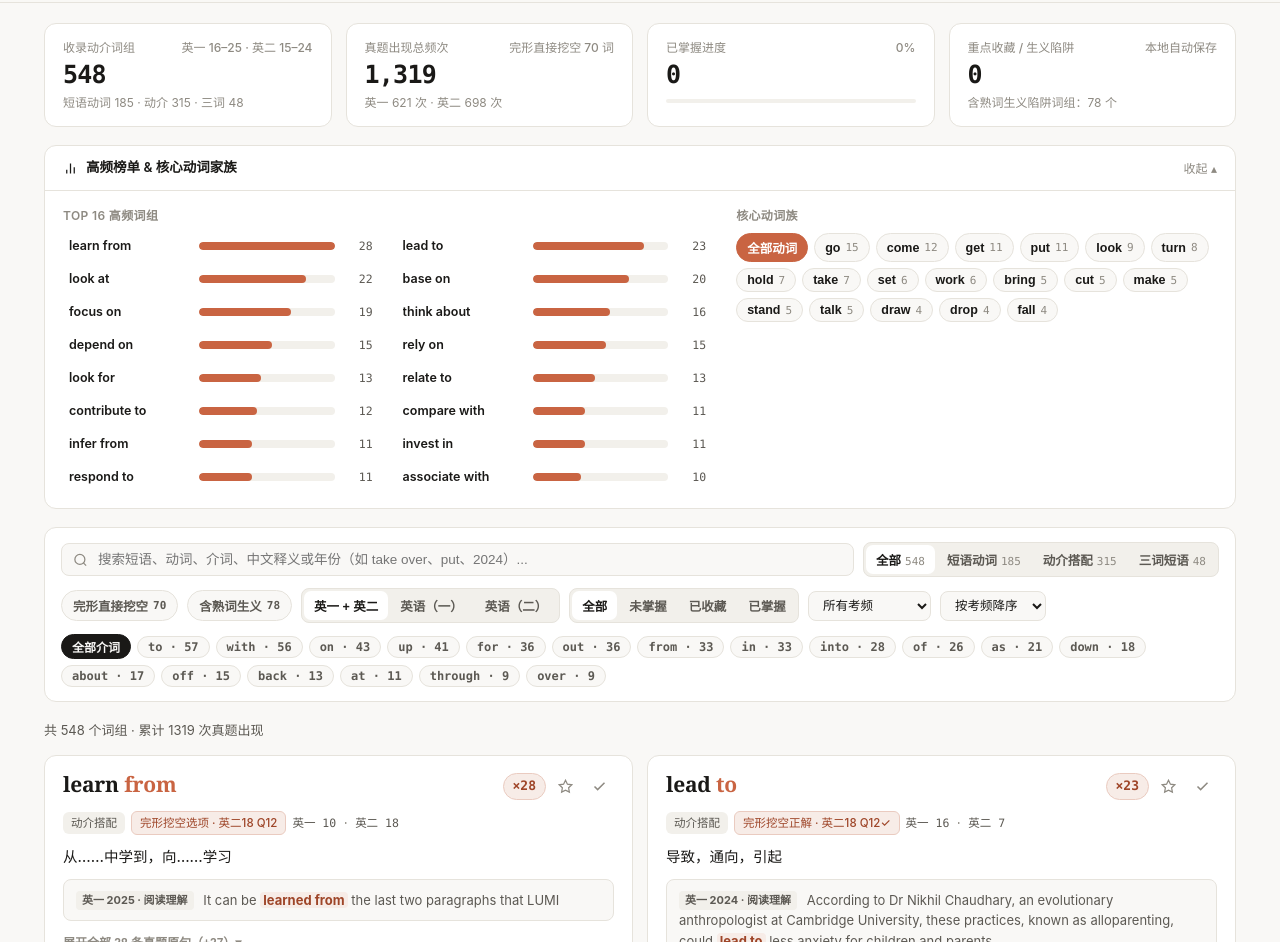
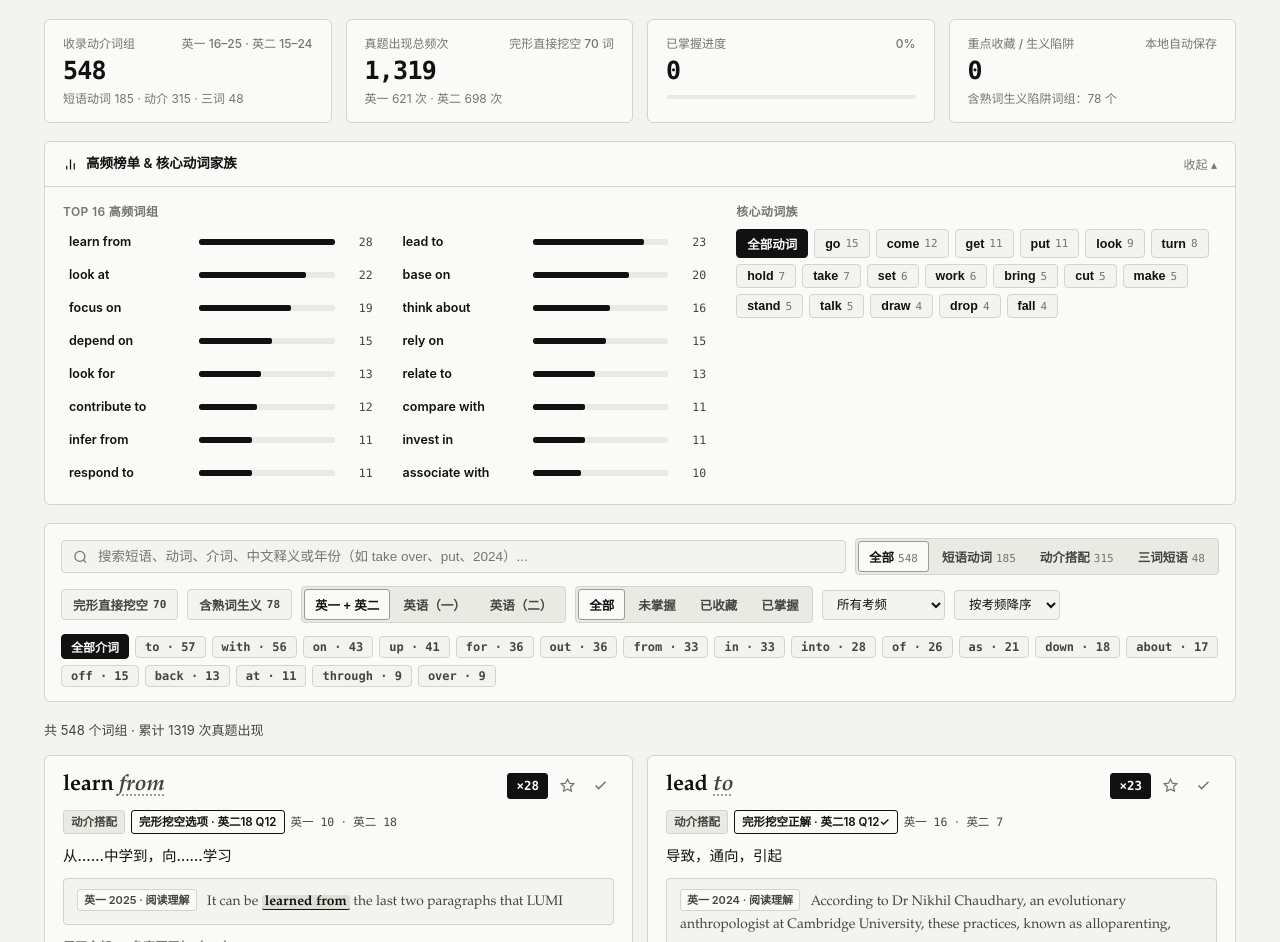
Before and after one commit to wzhu22750-lang/kaoyan-english-wordbook, a plain HTML site: page index.html in a window 1280 px wide. Shown: the part 61-1003 px from the top of the page. Drawn offline with Linux system fonts and the light colour scheme.

Commit message:
Style: pure monochrome Kindle e-ink aesthetic

```diff
--- a/index.html
+++ b/index.html
@@ -6,75 +6,78 @@
 <title>考研英语十年真题 · 动介短语 × 完形挖空 × 熟词生义单词本</title>
 <style>
   :root {
-    --bg: #F9F8F6;
-    --bg-elevated: #FFFFFF;
-    --bg-subtle: #F2F0EB;
-    --bg-hover: #EAE7E0;
-    --border: #E6E3DC;
-    --border-strong: #D4D0C7;
-    --ink: #1A1917;
-    --ink-2: #5C5953;
-    --ink-3: #8E8A82;
-    --accent: #C96442;
-    --accent-soft: #F7ECE7;
-    --accent-border: #EACBC0;
-    --accent-ink: #9E4528;
-    /* Restrained neutral & single-accent semantic mapping (Claude-style minimalism) */
-    --blue: #5C5953;
-    --blue-soft: #F2F0EB;
-    --amber: #5C5953;
-    --amber-soft: #F2F0EB;
-    --sage: #C96442;
-    --sage-soft: #F7ECE7;
-    --sage-border: #EACBC0;
-    --plum: #1A1917;
-    --plum-soft: #F5F3EE;
-    --crimson: #9E4528;
-    --crimson-soft: #F7ECE7;
-    --crimson-border: #EACBC0;
-    --mark-bg: #F7ECE7;
-    --mark-ink: #9E4528;
+    /* Pure Monochrome Kindle E-Ink Palette (Zero Chromatic Color) */
+    --bg: #F3F3F0;
+    --bg-elevated: #FAFAF8;
+    --bg-subtle: #EAEAE5;
+    --bg-hover: #E0E0DA;
+    --border: #D4D4CE;
+    --border-strong: #9A9A94;
+    --ink: #111111;
+    --ink-2: #444441;
+    --ink-3: #757570;
+    --accent: #111111;
+    --accent-soft: #E8E8E3;
+    --accent-border: #111111;
+    --accent-ink: #111111;
+    --inv-ink: #FAFAF8;
+    --blue: #444441;
+    --blue-soft: #EAEAE5;
+    --amber: #444441;
+    --amber-soft: #EAEAE5;
+    --sage: #111111;
+    --sage-soft: #E8E8E3;
+    --sage-border: #111111;
+    --plum: #111111;
+    --plum-soft: #EFEFEB;
+    --crimson: #111111;
+    --crimson-soft: #E8E8E3;
+    --crimson-border: #111111;
+    --mark-bg: #DFDFD9;
+    --mark-ink: #111111;
     --shadow-sm: none;
-    --shadow-md: 0 2px 10px rgba(26, 25, 23, 0.04);
-    --shadow-lg: 0 20px 50px rgba(26, 25, 23, 0.14);
-    --radius: 12px;
-    --radius-sm: 8px;
-    --font-sans: -apple-system, BlinkMacSystemFont, "PingFang SC", "Hiragino Sans GB", "Microsoft YaHei", "Inter", system-ui, sans-serif;
-    --font-serif: "Newsreader", "New York", "Georgia", "Songti SC", "STSong", serif;
+    --shadow-md: none;
+    --shadow-lg: 0 12px 36px rgba(0, 0, 0, 0.18);
+    --radius: 6px;
+    --radius-sm: 4px;
+    --font-sans: -apple-system, BlinkMacSystemFont, "PingFang SC", "Hiragino Sans GB", "Microsoft YaHei", system-ui, sans-serif;
+    --font-serif: "Bookerly", "Palatino Linotype", "Palatino", "Georgia", "Songti SC", "STSong", serif;
     --font-mono: ui-monospace, SFMono-Regular, "SF Mono", Menlo, Consolas, monospace;
   }
 
   [data-theme="dark"] {
-    --bg: #1A1918;
-    --bg-elevated: #232220;
-    --bg-subtle: #2B2926;
-    --bg-hover: #33312D;
-    --border: #363430;
-    --border-strong: #48453F;
-    --ink: #ECE9E2;
-    --ink-2: #ACA79E;
-    --ink-3: #7A756D;
-    --accent: #D97757;
-    --accent-soft: #2E221D;
-    --accent-border: #4D352B;
-    --accent-ink: #E8967B;
-    --blue: #ACA79E;
-    --blue-soft: #2B2926;
-    --amber: #ACA79E;
-    --amber-soft: #2B2926;
-    --sage: #D97757;
-    --sage-soft: #2E221D;
-    --sage-border: #4D352B;
-    --plum: #ECE9E2;
-    --plum-soft: #272522;
-    --crimson: #E8967B;
-    --crimson-soft: #2E221D;
-    --crimson-border: #4D352B;
-    --mark-bg: #3B2820;
-    --mark-ink: #F2A88E;
+    /* Kindle Night Inverted E-Ink Mode */
+    --bg: #111111;
+    --bg-elevated: #171716;
+    --bg-subtle: #222220;
+    --bg-hover: #2C2C29;
+    --border: #333330;
+    --border-strong: #666660;
+    --ink: #EDEDEA;
+    --ink-2: #B3B3AD;
+    --ink-3: #7E7E78;
+    --accent: #EDEDEA;
+    --accent-soft: #262624;
+    --accent-border: #EDEDEA;
+    --accent-ink: #EDEDEA;
+    --inv-ink: #111111;
+    --blue: #B3B3AD;
+    --blue-soft: #222220;
+    --amber: #B3B3AD;
+    --amber-soft: #222220;
+    --sage: #EDEDEA;
+    --sage-soft: #262624;
+    --sage-border: #EDEDEA;
+    --plum: #EDEDEA;
+    --plum-soft: #1E1E1C;
+    --crimson: #EDEDEA;
+    --crimson-soft: #262624;
+    --crimson-border: #EDEDEA;
+    --mark-bg: #2E2E2B;
+    --mark-ink: #FFFFFF;
     --shadow-sm: none;
-    --shadow-md: 0 4px 16px rgba(0, 0, 0, 0.25);
-    --shadow-lg: 0 20px 50px rgba(0, 0, 0, 0.5);
+    --shadow-md: none;
+    --shadow-lg: 0 12px 36px rgba(0, 0, 0, 0.6);
   }
 
   * { box-sizing: border-box; margin: 0; padding: 0; }
@@ -99,10 +102,8 @@
     position: sticky;
     top: 0;
     z-index: 40;
-    background: color-mix(in srgb, var(--bg) 90%, transparent);
-    backdrop-filter: blur(14px);
-    -webkit-backdrop-filter: blur(14px);
-    border-bottom: 1px solid var(--border);
+    background: var(--bg);
+    border-bottom: 1.5px solid var(--ink);
   }
 
   .header-inner {
@@ -134,8 +135,8 @@
     display: inline-flex;
     background: var(--bg-subtle);
     border: 1px solid var(--border);
-    border-radius: 10px;
-    padding: 3px;
+    border-radius: var(--radius-sm);
+    padding: 2px;
     gap: 2px;
   }
 
@@ -145,10 +146,9 @@
     color: var(--ink-2);
     font-size: 13px;
     font-weight: 600;
-    padding: 6px 13px;
-    border-radius: 7px;
+    padding: 5px 12px;
+    border-radius: 3px;
     cursor: pointer;
-    transition: all 0.16s ease;
     display: inline-flex;
     align-items: center;
     gap: 5px;
@@ -156,29 +156,28 @@
   }
   .mod-btn:hover { color: var(--ink); }
   .mod-btn.active {
-    background: var(--bg-elevated);
-    color: var(--accent);
-    box-shadow: var(--shadow-sm);
+    background: var(--ink);
+    color: var(--inv-ink);
   }
   .mod-btn .badge-num {
     font-family: var(--font-mono);
     font-size: 11px;
     padding: 0 5px;
-    border-radius: 99px;
-    background: var(--bg-subtle);
+    border-radius: 3px;
+    background: transparent;
     color: var(--ink-3);
   }
   .mod-btn.active .badge-num {
-    background: var(--accent-soft);
-    color: var(--accent);
+    background: color-mix(in srgb, var(--inv-ink) 18%, transparent);
+    color: var(--inv-ink);
   }
 
   .scope-switch {
     display: inline-flex;
     background: var(--bg-subtle);
     border: 1px solid var(--border);
-    border-radius: 999px;
-    padding: 3px;
+    border-radius: var(--radius-sm);
+    padding: 2px;
     gap: 2px;
   }
 
@@ -189,14 +188,13 @@
     font-size: 12px;
     font-weight: 600;
     padding: 4px 10px;
-    border-radius: 999px;
+    border-radius: 3px;
     cursor: pointer;
-    transition: all 0.16s ease;
   }
   .scope-btn.active {
     background: var(--bg-elevated);
     color: var(--ink);
-    box-shadow: var(--shadow-sm);
+    border: 1px solid var(--border-strong);
   }
 
   .header-actions {
@@ -210,7 +208,7 @@
     display: inline-flex;
     align-items: center;
     gap: 6px;
-    border: 1px solid var(--border);
+    border: 1px solid var(--border-strong);
     background: var(--bg-elevated);
     color: var(--ink);
     font-size: 12.5px;
@@ -218,24 +216,22 @@
     padding: 6px 12px;
     border-radius: var(--radius-sm);
     cursor: pointer;
-    transition: all 0.15s ease;
     white-space: nowrap;
   }
-  .btn:hover { background: var(--bg-hover); border-color: var(--border-strong); }
+  .btn:hover { background: var(--bg-hover); }
   .btn.active {
-    background: var(--accent-soft);
-    border-color: var(--accent-border);
-    color: var(--accent);
+    background: var(--ink);
+    border-color: var(--ink);
+    color: var(--inv-ink);
   }
   .btn-primary {
-    background: var(--accent);
-    border-color: var(--accent);
-    color: #fff;
+    background: var(--ink);
+    border-color: var(--ink);
+    color: var(--inv-ink);
   }
   .btn-primary:hover {
-    background: color-mix(in srgb, var(--accent) 88%, #000);
-    border-color: color-mix(in srgb, var(--accent) 88%, #000);
-    color: #fff;
+    opacity: 0.86;
+    color: var(--inv-ink);
   }
 
   .icon { width: 15px; height: 15px; flex-shrink: 0; }
@@ -364,16 +360,16 @@
   }
 
   .bar-track {
-    height: 8px;
+    height: 6px;
     background: var(--bg-subtle);
-    border-radius: 99px;
+    border-radius: 2px;
     overflow: hidden;
   }
 
   .bar-fill {
     height: 100%;
-    border-radius: 99px;
-    background: var(--accent);
+    border-radius: 2px;
+    background: var(--ink);
   }
 
   .bar-num {
@@ -404,9 +400,8 @@
     font-size: 12.5px;
     font-weight: 600;
     padding: 4px 10px;
-    border-radius: 999px;
+    border-radius: var(--radius-sm);
     cursor: pointer;
-    transition: all 0.14s;
     display: inline-flex;
     align-items: center;
     gap: 5px;
@@ -417,13 +412,13 @@
     color: var(--ink-3);
     font-weight: 500;
   }
-  .family-chip:hover { border-color: var(--accent); color: var(--accent); }
+  .family-chip:hover { border-color: var(--ink); }
   .family-chip.active {
-    background: var(--accent);
-    border-color: var(--accent);
-    color: #fff;
-  }
-  .family-chip.active span { color: rgba(255,255,255,0.85); }
+    background: var(--ink);
+    border-color: var(--ink);
+    color: var(--inv-ink);
+  }
+  .family-chip.active span { color: color-mix(in srgb, var(--inv-ink) 80%, transparent); }
 
   /* Controls Bar */
   .controls {
@@ -500,22 +495,21 @@
   }
 
   .seg-btn {
-    border: none;
+    border: 1px solid transparent;
     background: transparent;
     color: var(--ink-2);
     font-size: 12.5px;
     font-weight: 600;
     padding: 5px 10px;
-    border-radius: 7px;
+    border-radius: 3px;
     cursor: pointer;
-    transition: all 0.15s;
     white-space: nowrap;
   }
   .seg-btn:hover { color: var(--ink); }
   .seg-btn.active {
     background: var(--bg-elevated);
     color: var(--ink);
-    box-shadow: var(--shadow-sm);
+    border-color: var(--border-strong);
   }
   .seg-btn .cnt {
     font-family: var(--font-mono);
@@ -532,23 +526,18 @@
     font-size: 12.5px;
     font-weight: 600;
     padding: 5px 11px;
-    border-radius: 999px;
+    border-radius: var(--radius-sm);
     cursor: pointer;
-    transition: all 0.14s;
     display: inline-flex;
     align-items: center;
     gap: 5px;
   }
-  .toggle-pill:hover { border-color: var(--border-strong); color: var(--ink); }
-  .toggle-pill.active-crimson {
-    background: var(--crimson-soft);
-    border-color: var(--crimson-border);
-    color: var(--crimson);
-  }
+  .toggle-pill:hover { border-color: var(--ink); color: var(--ink); }
+  .toggle-pill.active-crimson,
   .toggle-pill.active-plum {
-    background: var(--plum-soft);
-    border-color: color-mix(in srgb, var(--plum) 35%, transparent);
-    color: var(--plum);
+    background: var(--ink);
+    border-color: var(--ink);
+    color: var(--inv-ink);
   }
 
   .select-ctrl {
@@ -576,18 +565,17 @@
     color: var(--ink-2);
     font-size: 12px;
     font-weight: 600;
-    padding: 3px 10px;
-    border-radius: 999px;
+    padding: 3px 9px;
+    border-radius: var(--radius-sm);
     cursor: pointer;
     white-space: nowrap;
-    transition: all 0.14s;
     font-family: var(--font-mono);
   }
-  .prep-chip:hover { border-color: var(--border-strong); color: var(--ink); }
+  .prep-chip:hover { border-color: var(--ink); color: var(--ink); }
   .prep-chip.active {
     background: var(--ink);
     border-color: var(--ink);
-    color: var(--bg);
+    color: var(--inv-ink);
   }
 
   .results-bar {
@@ -660,13 +648,21 @@
 
   .phrase-text {
     font-family: var(--font-serif);
-    font-size: 21px;
+    font-size: 22px;
     font-weight: 700;
     letter-spacing: -0.01em;
     color: var(--ink);
     line-height: 1.2;
   }
-  .phrase-prep { color: var(--accent); }
+  .phrase-prep {
+    color: var(--ink-2);
+    font-style: italic;
+    font-weight: 600;
+    text-decoration: underline;
+    text-decoration-style: dotted;
+    text-underline-offset: 4px;
+    text-decoration-color: var(--border-strong);
+  }
 
   .speak-btn {
     width: 27px;
@@ -696,21 +692,21 @@
 
   .freq-badge {
     font-family: var(--font-mono);
-    font-size: 13px;
+    font-size: 12.5px;
     font-weight: 700;
-    padding: 2px 9px;
-    border-radius: 999px;
+    padding: 2px 8px;
+    border-radius: 3px;
     display: inline-flex;
     align-items: center;
   }
-  .freq-high { background: var(--accent-soft); color: var(--accent-ink); border: 1px solid var(--accent-border); }
-  .freq-mid  { background: var(--bg-subtle); color: var(--ink); border: 1px solid var(--border); }
+  .freq-high { background: var(--ink); color: var(--inv-ink); border: 1px solid var(--ink); }
+  .freq-mid  { background: var(--bg-elevated); color: var(--ink); border: 1px solid var(--ink); }
   .freq-low  { background: var(--bg); color: var(--ink-3); border: 1px solid var(--border); }
 
   .icon-btn {
-    width: 29px;
-    height: 29px;
-    border-radius: 8px;
+    width: 28px;
+    height: 28px;
+    border-radius: var(--radius-sm);
     border: 1px solid transparent;
     background: transparent;
     color: var(--ink-3);
@@ -718,11 +714,10 @@
     align-items: center;
     justify-content: center;
     cursor: pointer;
-    transition: all 0.14s;
   }
   .icon-btn:hover { background: var(--bg-subtle); color: var(--ink); }
-  .icon-btn.starred { color: var(--accent); background: var(--accent-soft); }
-  .icon-btn.checked { color: var(--accent); background: var(--accent-soft); }
+  .icon-btn.starred { color: var(--ink); background: var(--bg-subtle); border-color: var(--border-strong); }
+  .icon-btn.checked { color: var(--inv-ink); background: var(--ink); border-color: var(--ink); }
 
   .card-meta {
     display: flex;
@@ -733,17 +728,18 @@
 
   .pill {
     font-size: 11.5px;
-    font-weight: 500;
-    padding: 2px 8px;
-    border-radius: 6px;
+    font-weight: 600;
+    padding: 2px 7px;
+    border-radius: 3px;
     background: var(--bg-subtle);
     color: var(--ink-2);
-  }
-  .pill-phrasal { background: var(--bg-subtle); color: var(--ink); font-weight: 600; }
+    border: 1px solid var(--border);
+  }
+  .pill-phrasal { background: var(--bg-subtle); color: var(--ink); }
   .pill-prep    { background: var(--bg-subtle); color: var(--ink-2); }
   .pill-three   { background: var(--bg-subtle); color: var(--ink-2); }
-  .pill-cloze   { background: var(--accent-soft); color: var(--accent-ink); border: 1px solid var(--accent-border); }
-  .pill-sage    { background: var(--accent-soft); color: var(--accent-ink); }
+  .pill-cloze   { background: var(--bg-elevated); color: var(--ink); border: 1px solid var(--ink); }
+  .pill-sage    { background: var(--bg-subtle); color: var(--ink); }
   .pill-amber   { background: var(--bg-subtle); color: var(--ink-2); }
 
   .exam-split {
@@ -811,9 +807,10 @@
     background: var(--bg);
     border: 1px solid var(--border);
     border-radius: var(--radius-sm);
-    padding: 10px 12px;
-    font-size: 13px;
-    line-height: 1.6;
+    padding: 10px 13px;
+    font-family: var(--font-serif);
+    font-size: 13.8px;
+    line-height: 1.72;
     color: var(--ink-2);
   }
 
@@ -821,22 +818,25 @@
     display: inline-flex;
     align-items: center;
     gap: 5px;
+    font-family: var(--font-sans);
     font-size: 11px;
-    font-weight: 700;
+    font-weight: 600;
     padding: 1px 6px;
-    border-radius: 4px;
-    margin-right: 6px;
+    border-radius: 3px;
+    border: 1px solid var(--border);
+    margin-right: 7px;
     vertical-align: 1px;
   }
-  .src-1 { background: var(--bg-subtle); color: var(--ink-2); }
-  .src-2 { background: var(--bg-subtle); color: var(--ink-2); }
+  .src-1 { background: var(--bg-elevated); color: var(--ink-2); }
+  .src-2 { background: var(--bg-elevated); color: var(--ink-2); }
 
   mark.hl {
     background: var(--mark-bg);
     color: var(--mark-ink);
     font-weight: 700;
     padding: 0 3px;
-    border-radius: 4px;
+    border-radius: 2px;
+    border-bottom: 1.5px solid var(--ink);
   }
 
   .more-occ-btn {
```
